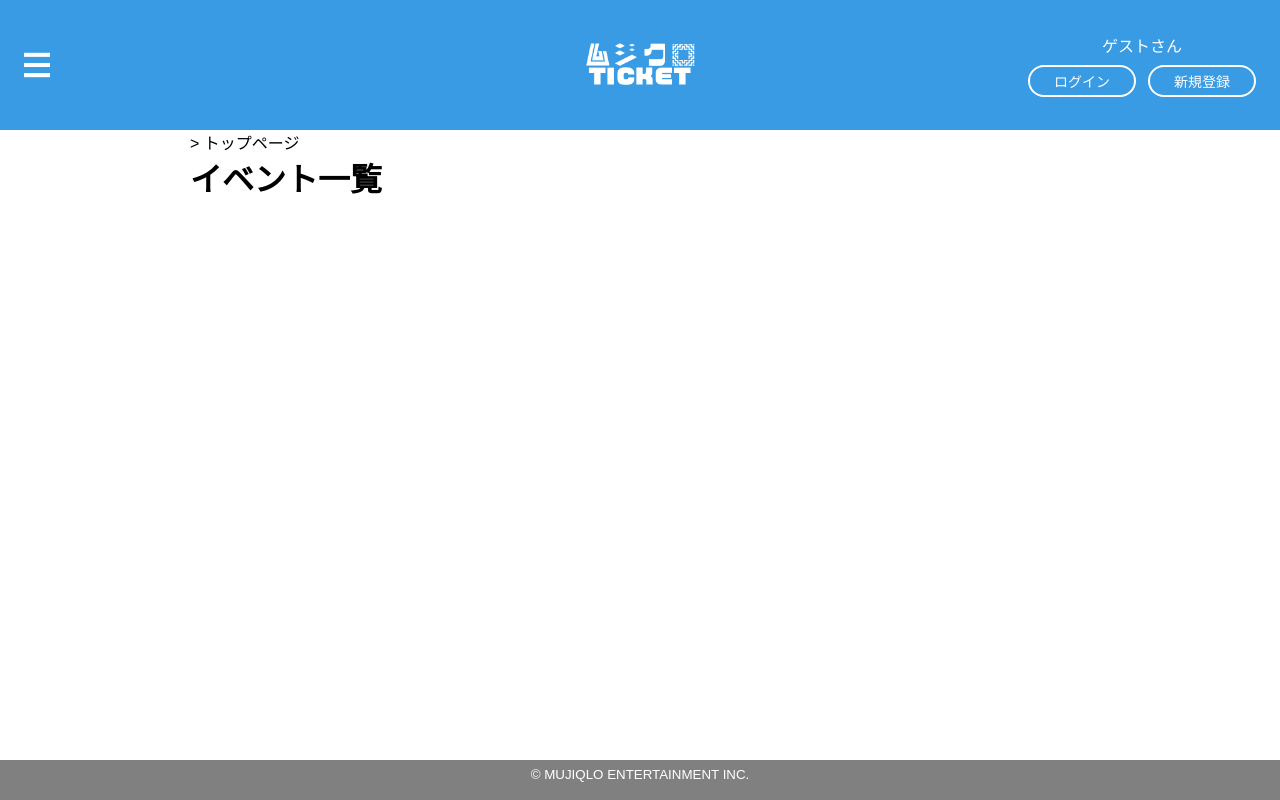
After one commit to Kinoue-mynavi/team-false-dev-practice, a Flask app: template flask_app/templates/customer/customer_top.html in a window 1280 px wide. The commit adds this page. Run offline with Flask 3, Linux system fonts and the light colour scheme; the template is opened without the code that fills it, so the values that code supplies are empty.

Commit message:
feat: ヘッダーメニューを実装

```diff
--- /dev/null
+++ b/flask_app/static/css/customer/layout.css
@@ -0,0 +1,188 @@
+@charset "UTF-8";
+/* ==================================================
+* サイトの基本デザイン
+* ================================================== */
+* {
+	margin: 0px;
+	padding: 0px;
+	box-sizing: border-box;
+	font-family: "ヒラギノ角ゴ Pro W3", "Hiragino Kaku Gothic Pro", Meiryo,
+		メイリオ, "ＭＳ Ｐゴシック", "MS PGothic", sans-serif;
+}
+
+/* --------------------------------------------------
+* 基本設定
+---------- */
+/* コンテナ領域 */
+.container {
+	width: 900px;
+	margin: 0px auto;
+	position: relative;
+}
+
+/* --------------------------------------------------
+* ヘッダー領域
+---------- */
+header {
+  width: 100%;
+  background-color: #389BE3;
+  height: 130px;
+  display: flex;
+  justify-content: space-between;
+  align-items: center;
+  padding-inline: 24px;
+  position: relative;
+}
+
+/* ロゴ表示領域 */
+header .site_title {
+  position: absolute;
+  left: 50%;
+  top: 50%;
+  transform: translate(-50%, -50%);
+  height: 50px;
+  z-index: 20;
+}
+
+header img {
+	max-width: 100%;
+	height: 100%;
+}
+
+/* ログイン・ログアウトボタン表示領域 */
+header .user_info {
+  display: flex;
+  flex-direction: column;
+  align-items: center;
+  gap: 8px;
+}
+
+header .user_info p {
+  margin-bottom: 0;
+  color: #ffffff;
+}
+
+.button-container {
+    display: flex;
+    gap: 12px;
+}
+
+.header-button {
+    display: flex;
+    align-items: center;
+    padding-inline: 24px;
+    height: 32px;
+    border-radius: 16px;
+    border: 2px solid #ffffff;
+    font-size: 14px;
+    background-color: transparent;
+    color: #ffffff;
+}
+
+.header-display-name {
+    position: relative;
+    z-index: 20;
+}
+
+.toggle-menu-button {
+  height: 26px;
+  width: 26px;
+  background-color: transparent;
+  background-image: url("/static/icons/hamburger.svg");
+  border: none;
+  position: relative;
+  z-index: 20;
+}
+
+.toggle-menu-button.is-visible {
+  background-image: url("/static/icons/close.svg");
+}
+
+.toggle-menu-button:focus {
+  outline: none;
+}
+
+/* --------------------------------------------------
+* メインコンテンツ領域
+---------- */
+main {
+	width: 100%;
+	padding-bottom: 40px; /* フッターの長さ分 画面下端に余白を設ける */
+}
+
+main h1 {
+	padding: 20px 0 10px;
+}
+
+main h2 {
+	margin: 10px 0 5px;
+	padding: 0.25em 0.5em;
+	line-height: 1em;
+	border-left: solid 10px #389BE3;
+}
+
+/* --------------------------------------------------
+* フッター領域
+---------- */
+footer {
+	height: 40px;
+	width: 100%;
+	position: fixed;
+	bottom: 0; /* 要素を画面の下端に固定する */
+	background-color: gray;
+}
+
+/* 企業のコピーライト */
+footer p.copyright {
+	padding-top: 5px;
+	text-align: center;
+	color: white;
+}
+
+/* --------------------------------------------------
+* ハンバーガーメニュー
+---------- */
+.modal-container {
+  margin: 0;
+  padding: 16px;
+  background-color: #389BE3;
+  position: fixed;
+  top: 0;
+  left: 0;
+  width: 100vw;
+  height: 100vh;
+  z-index: 10;
+  visibility: hidden;
+  opacity: 0;
+  transition-property: opacity visibility;
+  transition-duration: 0.5s;
+}
+
+.modal-nav {
+  display: flex;
+  height: 100%;
+  justify-content: center;
+  align-items: center;
+}
+
+.modal-container.is-visible {
+  visibility: visible;
+  opacity: 1;
+}
+
+.modal-menu li {
+  color: #fff;
+  line-height: 400%;
+  text-align: center;
+  list-style-type: none;
+  margin: 0;
+}
+
+.close-menu {
+  border: solid 2px #ffffff;
+  height: 32px;
+  padding-inline: 16px;
+  background-color: transparent;
+  color: #ffffff;
+  border-radius: 16px;
+}
--- /dev/null
+++ b/flask_app/static/js/main.js
@@ -0,0 +1,23 @@
+"use strict";
+
+const ACTIVATED_MODAL_CLASS_NAME = "is-visible";
+
+const modal = document.querySelector(".modal-container");
+const toggleMenuButton = document.querySelector(".toggle-menu-button");
+
+const toggleClass = ({ element, className = "" }) => {
+  element.classList.toggle(className);
+};
+
+const handleClickMenuButton = () => {
+  toggleClass({
+    element: modal,
+    className: ACTIVATED_MODAL_CLASS_NAME,
+  });
+  toggleClass({
+    element: toggleMenuButton,
+    className: ACTIVATED_MODAL_CLASS_NAME,
+  });
+};
+
+toggleMenuButton.addEventListener("click", handleClickMenuButton);
--- /dev/null
+++ b/flask_app/templates/customer/customer_top.html
@@ -0,0 +1,19 @@
+{% extends "layout_customer.html" %}
+
+{% block body %}
+<!-- ナビゲーション領域 -->
+<nav>
+  <div class="container">
+    <p class="menu">
+      > トップページ
+    </p>
+  </div>
+</nav>
+
+<div class="container">
+  <h1>
+    イベント一覧
+  </h1>
+</div>
+
+{% endblock %}
--- a/flask_app/templates/index.html
+++ b/flask_app/templates/index.html
@@ -8,7 +8,7 @@
         onclick="window.location.href=`{{url_for('staff_staff_login')}}`">
 </p>
 <p>
-    <input type="button" class="menu_button" value="会員画面" onclick="alert('未実装')">
+    <input type="button" class="menu_button" value="会員画面" onclick="window.location.href=`{{url_for('customer_top')}}`">
 </p>
 
 {% endblock %}
--- /dev/null
+++ b/flask_app/templates/layout_customer.html
@@ -0,0 +1,58 @@
+<!DOCTYPE html>
+<html lang="ja">
+<head>
+  <meta charset="UTF-8">
+	<title>ムジクロチケット管理ページ</title>
+
+    <link rel="stylesheet" href="/static/css/customer/layout.css">
+</head>
+<body>
+	<header>
+		<button class="toggle-menu-button"></button>
+		<div class="site_title">
+			<a href="/"><img src="/static/images/logo_customer.png" alt="ムジクロチケット"></a>
+		</div>
+		<div class="user_info">
+			<p class="header-display-name">ゲストさん</p>
+			<div class="button-container">
+				<input class="header-button" type="button" value="ログイン"
+					onClick="location.href=``">
+				<input class="header-button" type="button" value="新規登録"
+					onClick="location.href=``">
+            </div>
+		</div>
+	</header>
+
+	<!-- flashメッセージ表示 -->
+	{% for message in get_flashed_messages() %}
+	<div class="alert alert-info" role="alert">
+		{{ message }}
+	</div>
+	{% endfor %}
+
+	<!-- メインコンテンツ領域 -->
+	<div class="mujiclo-staff-body">
+		{% block body %}{% endblock %}
+	</div>
+
+	<!-- フッター領域 -->
+	<footer>
+		<div class="container">
+			<p class="copyright"><small>© MUJIQLO ENTERTAINMENT INC.</small></p>
+		</div>
+	</footer>
+
+  <div class="modal-container">
+		<nav class="modal-nav">
+			<ul class="modal-menu">
+				<li>メニュー1</li>
+				<li>メニュー2</li>
+				<li>メニュー3</li>
+				<li>メニュー4</li>
+			</ul>
+		</nav>
+  </div>
+
+  <script src="/static/js/main.js"></script>
+</body>
+</html>
--- /dev/null
+++ b/flask_app/views/customer/customer_top.py
@@ -0,0 +1,6 @@
+from flask import render_template
+from flask_app.__init__ import app
+
+@app.route("/customer_top")
+def customer_top():
+    return render_template("/customer/customer_top.html")
--- a/server.py
+++ b/server.py
@@ -9,6 +9,7 @@ import flask_app.views.staff.staff_reservation
 import flask_app.views.staff.staff_ticket
 import flask_app.views.staff.staff_event_category
 import flask_app.views.staff.staff_event
+import flask_app.views.customer.customer_top
 
 app.secret_key = 'hoge'
 
```
Also changed, not shown: flask_app/static/icons/close.svg (added), flask_app/static/icons/hamburger.svg (added), 2 other files.
